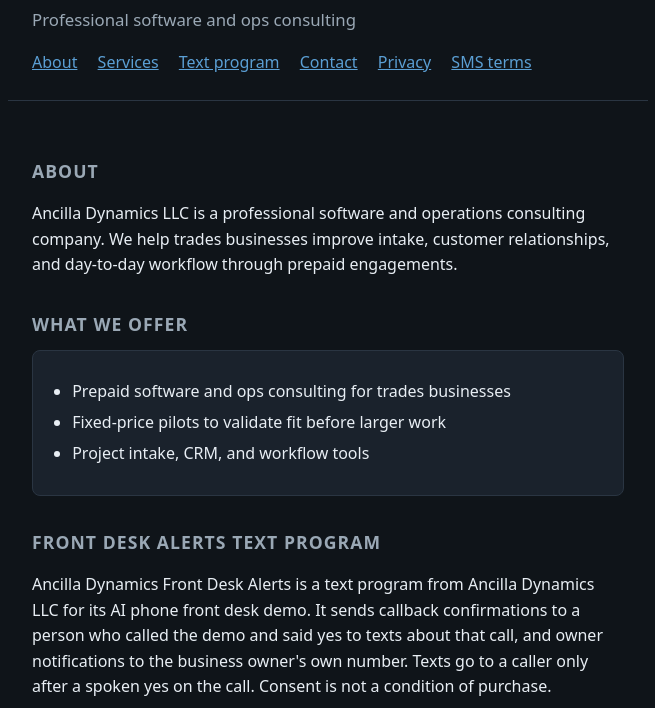
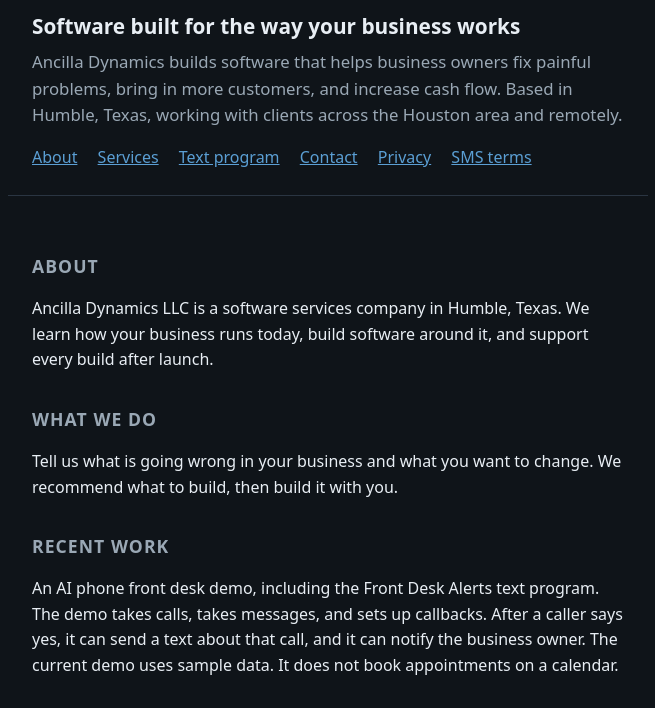
Before and after one commit to grokbotops/ancilla-dynamics, a plain HTML site: page index.html in a window 1280 px wide. Shown: the part 91-799 px from the top of the page, without its empty margins (312-967 px from the left). Drawn offline with Linux system fonts and the light colour scheme.

Commit message:
Revision 3b positioning: headline, subhead, About, What we do, meta, Recent work, Email label; text program moved lower

```diff
--- a/index.html
+++ b/index.html
@@ -3,7 +3,7 @@
 <head>
   <meta charset="utf-8">
   <meta name="viewport" content="width=device-width, initial-scale=1">
-  <meta name="description" content="Ancilla Dynamics LLC: professional software and ops consulting for trades businesses.">
+  <meta name="description" content="Software that helps businesses fix painful problems, win customers, and improve cash flow. Based in Humble, TX, serving Houston and remote clients.">
   <title>Ancilla Dynamics LLC</title>
   <style>
     :root {
@@ -39,6 +39,7 @@
       margin: 0 0 0.35rem;
       letter-spacing: -0.02em;
     }
+    .headline { margin: 0.5rem 0 0.35rem; font-size: 1.3rem; font-weight: 600; }
     .tagline { color: var(--muted); margin: 0; font-size: 1.05rem; }
     section { margin: 2rem 0; }
     h2 {
@@ -70,7 +71,8 @@
 <body>
   <header>
     <h1>Ancilla Dynamics LLC</h1>
-    <p class="tagline">Professional software and ops consulting</p>
+    <p class="headline">Software built for the way your business works</p>
+    <p class="tagline">Ancilla Dynamics builds software that helps business owners fix painful problems, bring in more customers, and increase cash flow. Based in Humble, Texas, working with clients across the Houston area and remotely.</p>
     <nav aria-label="Primary">
       <a href="#about">About</a>
       <a href="#services">Services</a>
@@ -84,20 +86,25 @@
     <section id="about" aria-labelledby="about-heading">
       <h2 id="about-heading">About</h2>
       <p>
-        Ancilla Dynamics LLC is a professional software and operations consulting
-        company. We help trades businesses improve intake, customer relationships,
-        and day-to-day workflow through prepaid engagements.
+        Ancilla Dynamics LLC is a software services company in Humble, Texas. We learn how your
+        business runs today, build software around it, and support every build after launch.
       </p>
     </section>
     <section id="services" aria-labelledby="services-heading">
-      <h2 id="services-heading">What we offer</h2>
-      <div class="card">
-        <ul>
-          <li>Prepaid software and ops consulting for trades businesses</li>
-          <li>Fixed-price pilots to validate fit before larger work</li>
-          <li>Project intake, CRM, and workflow tools</li>
-        </ul>
-      </div>
+      <h2 id="services-heading">What we do</h2>
+      <p>
+        Tell us what is going wrong in your business and what you want to change. We recommend
+        what to build, then build it with you.
+      </p>
+    </section>
+    <section id="recent-work" aria-labelledby="recent-work-heading">
+      <h2 id="recent-work-heading">Recent work</h2>
+      <p>
+        An AI phone front desk demo, including the Front Desk Alerts text program. The demo takes
+        calls, takes messages, and sets up callbacks. After a caller says yes, it can send a text
+        about that call, and it can notify the business owner. The current demo uses sample data.
+        It does not book appointments on a calendar.
+      </p>
     </section>
     <section id="text-program" aria-labelledby="text-program-heading">
       <h2 id="text-program-heading">Front Desk Alerts text program</h2>
@@ -113,7 +120,7 @@
     <section id="contact" aria-labelledby="contact-heading">
       <h2 id="contact-heading">Contact</h2>
       <p>
-        Operations:
+        Email:
         <a href="mailto:mendicant-bias@agentmail.to">mendicant-bias@agentmail.to</a>
       </p>
     </section>
```
